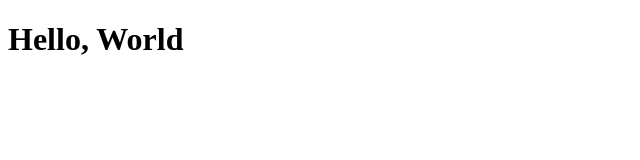
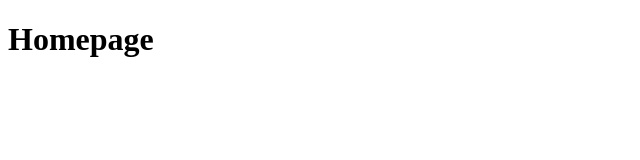
Before and after one commit to Victor87dev/Projeto-recifArt, a React (Vite) app in the folder Projeto-recifArt/: page / in a window 1280 px wide. Shown: the top 160 px of the page, without its empty margins (0-640 px from the left). Built offline with nearby package versions, Linux system fonts and the light colour scheme.

Commit message:
rotas criadas

```diff
--- a/Projeto-recifArt/package.json
+++ b/Projeto-recifArt/package.json
@@ -11,7 +11,8 @@
   },
   "dependencies": {
     "react": "^18.2.0",
-    "react-dom": "^18.2.0"
+    "react-dom": "^18.2.0",
+    "react-router-dom": "^6.18.0"
   },
   "devDependencies": {
     "@types/react": "^18.2.15",
--- a/Projeto-recifArt/src/App.jsx
+++ b/Projeto-recifArt/src/App.jsx
@@ -1,9 +1,12 @@
+import { BrowserRouter } from 'react-router-dom'
+import AppRoutes from './assets/routes/routes.jsx'
+
 function App() {
 
   return (
-    <>
-     <h1>Hello, World</h1>
-    </>
+    <BrowserRouter>
+      <AppRoutes />
+    </BrowserRouter>
   )
 }
 
--- /dev/null
+++ b/Projeto-recifArt/src/assets/pages/Home.jsx
@@ -0,0 +1,12 @@
+import React from 'react'
+
+const Home = () => {
+  return (
+    <>
+    <h1>Homepage</h1>
+    </>
+
+  )
+}
+
+export default Home
--- /dev/null
+++ b/Projeto-recifArt/src/assets/routes/routes.jsx
@@ -0,0 +1,13 @@
+import { Route, Routes } from "react-router-dom";
+import Home from '../pages/Home'
+
+const AppRoutes = () => {
+    return(
+        <Routes>
+            <Route path="/home" element={<Home />} />
+            <Route path="/" element={<Home />} />
+        </Routes>
+    )
+}
+
+export default AppRoutes;
```
Also changed, not shown: 1 other file (tests, documents, lock files or other folders).
